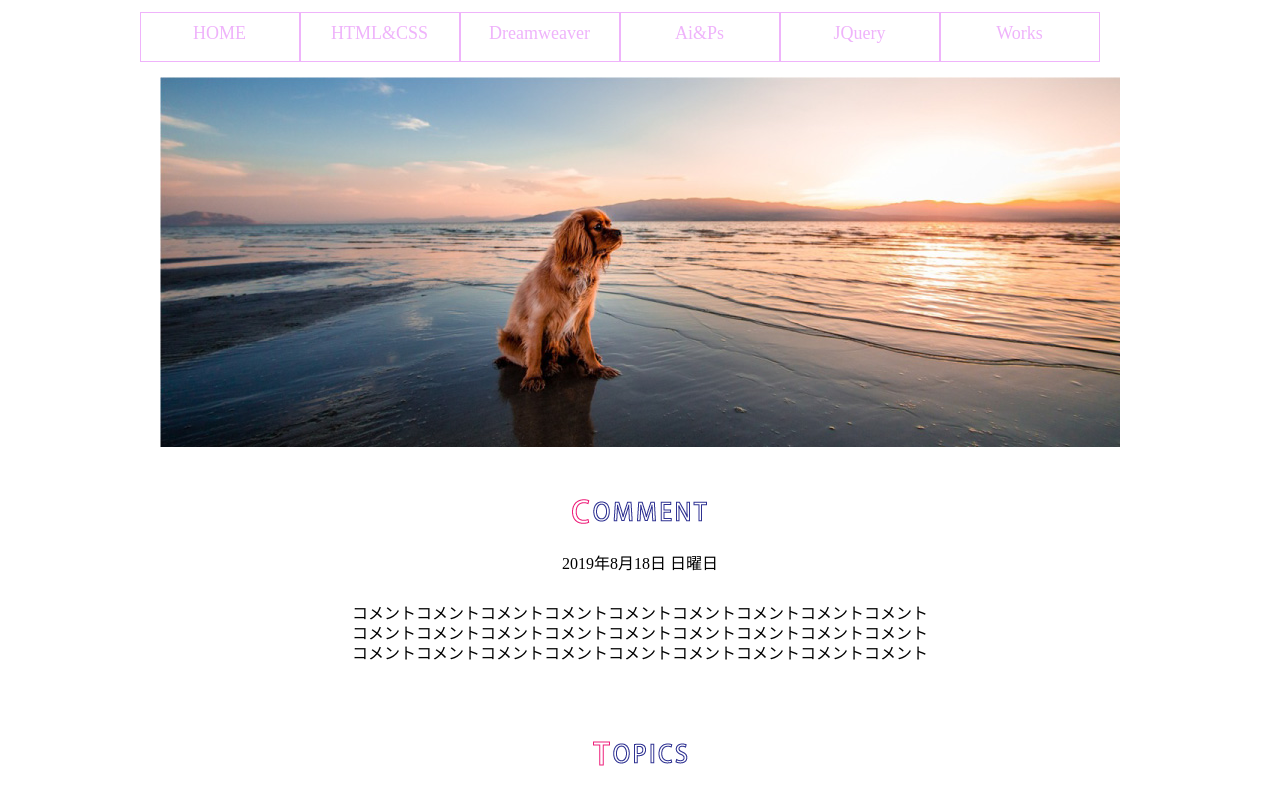
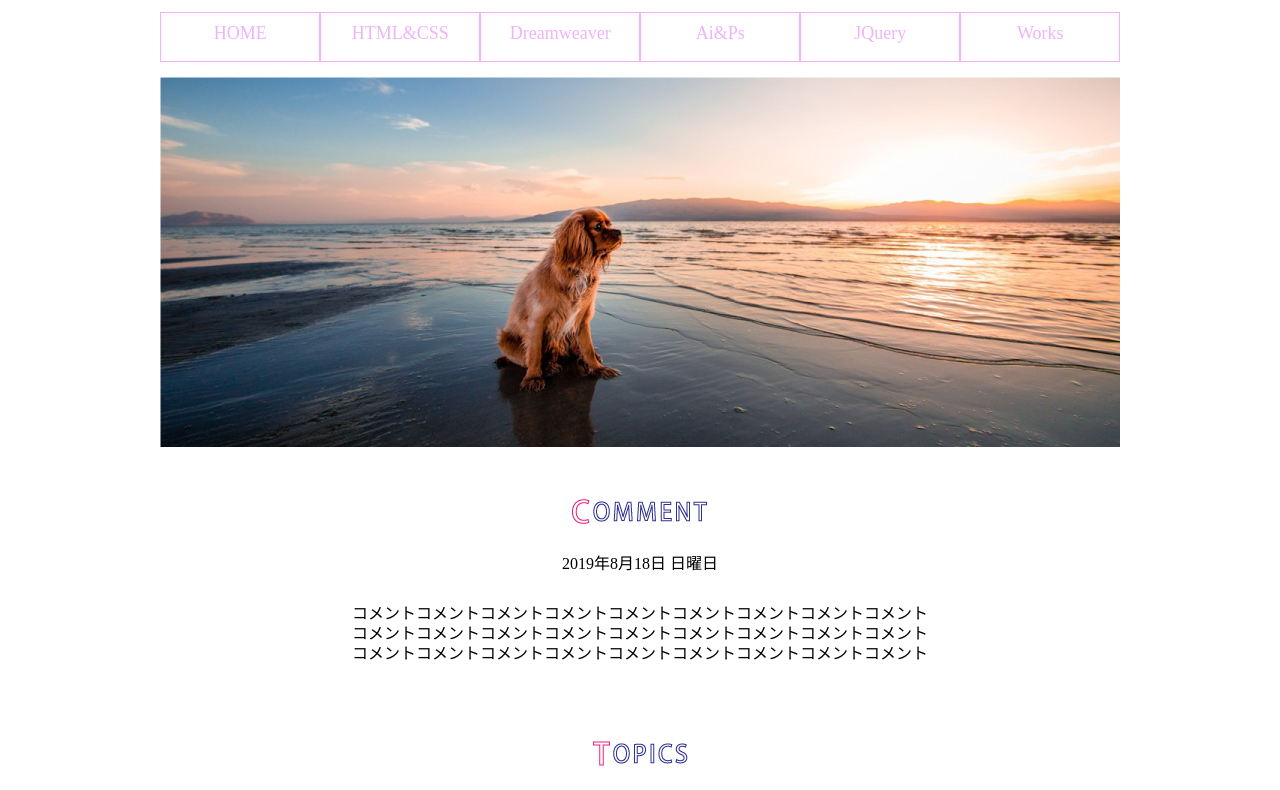
Before and after one commit to yukarri805/myPortfolio, a plain HTML site: page web/index.html in a window 1280 px wide. Shown: the part 80-870 px from the top of the page. Drawn offline with nearby package versions, Linux system fonts and the light colour scheme.

Commit message:
naviを画面の中心に

```diff
--- a/web/css/hover.css
+++ b/web/css/hover.css
@@ -10,7 +10,7 @@
     font-size: 18px;
     position: relative;
     top: 50%;
-    left: 50%;
+    left: 63%;
     margin-top: -25px;
     margin-left: -100px;
     width: 160px;
```
